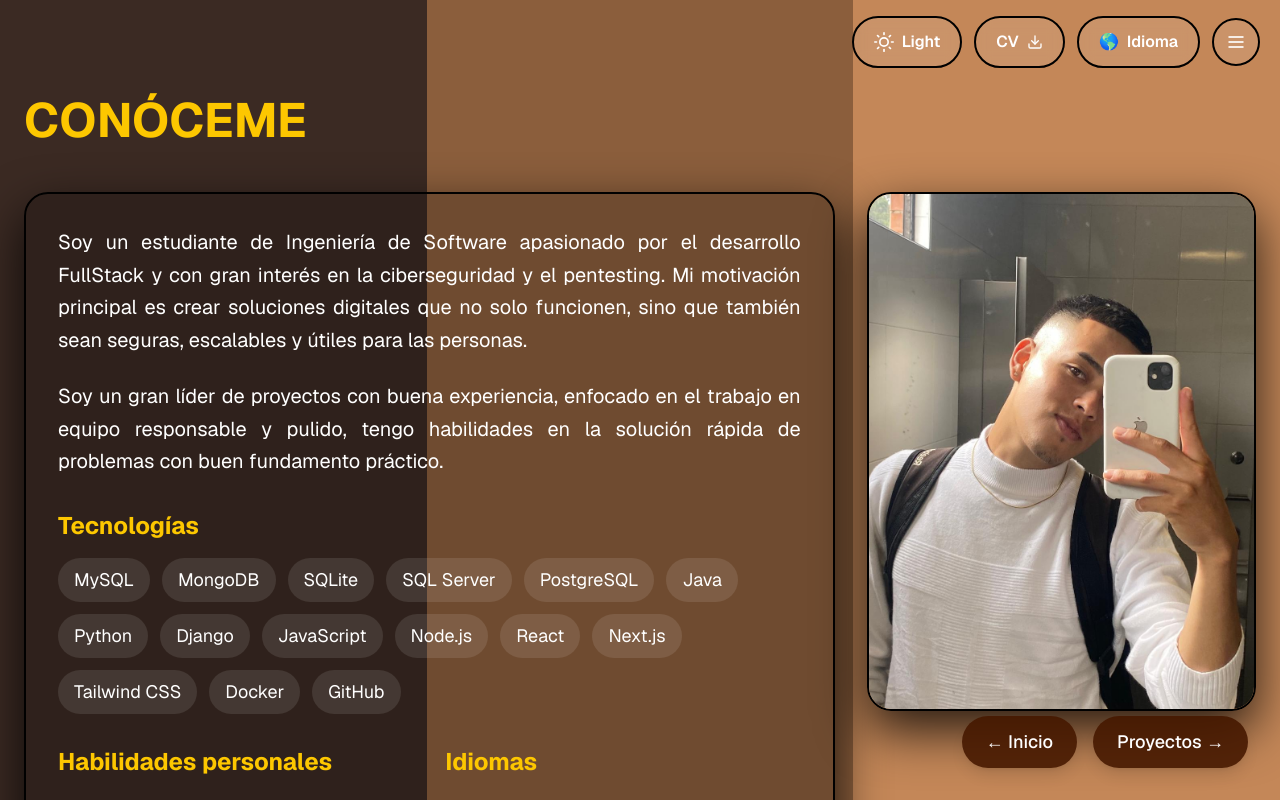
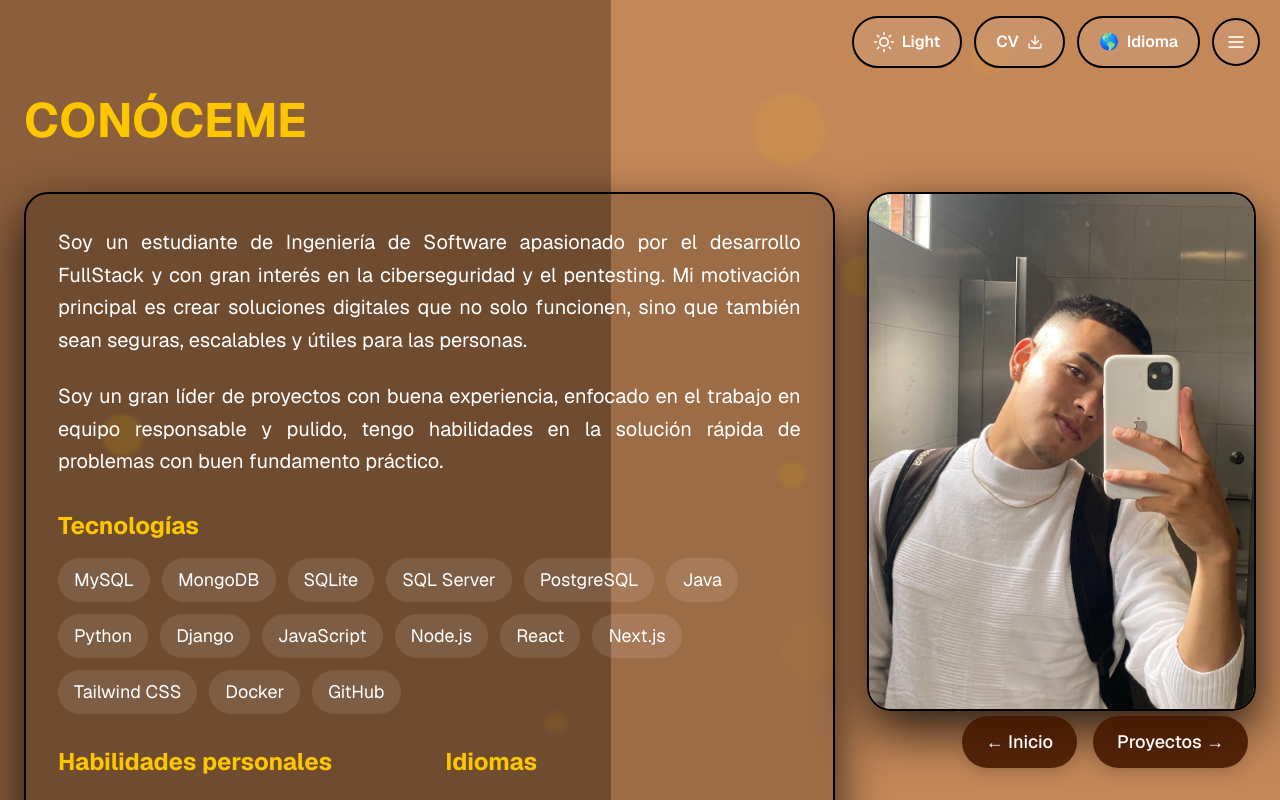
Before and after one commit to andresZam12/aZamb_portf, a Next.js app: page /about in a window 1280 px wide. Shown: the top 800 px of the page. Built offline with nearby package versions, Linux system fonts and the light colour scheme.

Commit message:
creando animaciones en las franjas con elementos flotantes que aportan diseño y esquema visual

```diff
--- a/src/app/(pages)/Hero/PortfolioHero.tsx
+++ b/src/app/(pages)/Hero/PortfolioHero.tsx
@@ -3,6 +3,7 @@
 import { useState, useEffect } from "react";
 import { useLang } from "../../providers/LanguageProvider";
 import Link from "next/link";
+import AnimatedBackground from "../../components/AnimatedBackground";
 
 // Diccionario de traducciones
 const translations = {
@@ -82,15 +83,8 @@ export default function PortfolioHero() {
 
   return (
     <div className="min-h-screen relative overflow-hidden">
-      {/* Fondo de 3 franjas */}
-      <span
-        aria-hidden
-        className={`absolute inset-0 -z-10 ${
-          isDark
-            ? "bg-[linear-gradient(to_right,#1a1a1a_0%,#1a1a1a_33.34%,#2d2d2d_33.34%,#2d2d2d_66.67%,#404040_66.67%,#404040_100%)]"
-            : "bg-[linear-gradient(to_right,#3b2a23_0%,#3b2a23_33.34%,#8b5e3c_33.34%,#8b5e3c_66.67%,#c48758_66.67%,#c48758_100%)]"
-        }`}
-      />
+      {/* Fondo animado con partículas */}
+      <AnimatedBackground isDark={isDark} />
 
       {/* Navegación principal - Responsive */}
       <nav className="fixed top-20 left-0 right-0 z-40 overflow-x-auto">
--- a/src/app/(pages)/about/page.tsx
+++ b/src/app/(pages)/about/page.tsx
@@ -2,6 +2,7 @@
 import { useEffect, useState } from "react";
 import Link from "next/link";
 import { useLang } from "../../providers/LanguageProvider";
+import AnimatedBackground from "../../components/AnimatedBackground";
 
 const TECHNOLOGIES = [
   "MySQL",
@@ -114,8 +115,8 @@ export default function AboutPage() {
 
   return (
     <div className="min-h-screen relative overflow-hidden">
-      {/* Fondo de 3 franjas */}
-      <span aria-hidden className={`absolute inset-0 -z-10 ${bgGradient}`} />
+      {/* Fondo animado con partículas flotantes */}
+      <AnimatedBackground isDark={isDark} />
 
       {/* Contenido principal */}
       <main className="container mx-auto px-6 pt-24 pb-20">
--- a/src/app/(pages)/contacts/page.tsx
+++ b/src/app/(pages)/contacts/page.tsx
@@ -2,6 +2,7 @@
 import { useEffect, useState } from "react";
 import { useLang } from "../../providers/LanguageProvider";
 import Link from "next/link";
+import AnimatedBackground from "../../components/AnimatedBackground";
 
 type Language = "es" | "en";
 
@@ -111,15 +112,8 @@ export default function ContactosPage() {
 
   return (
     <div className="min-h-screen relative overflow-hidden">
-      {/* Fondo en 3 franjas: cambia según tema */}
-      <span
-        aria-hidden
-        className={`absolute inset-0 -z-10 ${
-          isDark
-            ? "bg-[linear-gradient(to_right,#1a1a1a_0%,#1a1a1a_33.34%,#2d2d2d_33.34%,#2d2d2d_66.67%,#404040_66.67%,#404040_100%)]"
-            : "bg-[linear-gradient(to_right,#3b2a23_0%,#3b2a23_33.34%,#8b5e3c_33.34%,#8b5e3c_66.67%,#c48758_66.67%,#c48758_100%)]"
-        }`}
-      />
+      {/* Fondo animado con partículas flotantes */}
+      <AnimatedBackground isDark={isDark} />
 
       {/* HeaderControls (tema/idioma/menu) se muestran globalmente desde el layout */}
 
--- a/src/app/(pages)/experience/page.tsx
+++ b/src/app/(pages)/experience/page.tsx
@@ -2,6 +2,7 @@
 import { useEffect, useState } from "react";
 import { useLang } from "../../providers/LanguageProvider";
 import Link from "next/link";
+import AnimatedBackground from "../../components/AnimatedBackground";
 
 type Language = "es" | "en";
 
@@ -112,7 +113,7 @@ export default function ExperienciaPage() {
 
   return (
     <div className="min-h-screen relative overflow-hidden">
-      <span aria-hidden className={`absolute inset-0 -z-10 ${bgGradient}`} />
+      <AnimatedBackground isDark={isDark} />
 
       <main className="max-w-7xl mx-auto px-5 pt-20 md:pt-24 pb-24">
         <header className="mb-6 md:mb-10">
--- a/src/app/(pages)/projects/page.tsx
+++ b/src/app/(pages)/projects/page.tsx
@@ -3,6 +3,7 @@ import { useEffect, useState } from "react";
 import Image from "next/image";
 import Link from "next/link";
 import { useLang } from "../../providers/LanguageProvider";
+import AnimatedBackground from "../../components/AnimatedBackground";
 
 type Language = "es" | "en";
 
@@ -132,7 +133,7 @@ export default function ProjectsPage() {
 
   return (
     <div className="min-h-screen relative overflow-hidden">
-      <span aria-hidden className={`absolute inset-0 -z-10 ${bgGradient}`} />
+      <AnimatedBackground isDark={isDark} />
 
       <main className="container mx-auto px-4 md:px-6 pt-20 md:pt-24 pb-24">
         <h1 className="text-4xl md:text-5xl font-bold text-yellow-400 mb-8 md:mb-12">
--- a/src/app/(pages)/references/page.tsx
+++ b/src/app/(pages)/references/page.tsx
@@ -2,6 +2,7 @@
 import { useEffect, useState } from "react";
 import { useLang } from "../../providers/LanguageProvider";
 import Link from "next/link";
+import AnimatedBackground from "../../components/AnimatedBackground";
 
 type Lang = "es" | "en";
 
@@ -95,15 +96,8 @@ export default function ReferencesPage() {
 
   return (
     <div className="min-h-screen relative overflow-hidden">
-      {/* Fondo de 3 franjas */}
-      <span
-        aria-hidden
-        className={`absolute inset-0 -z-10 ${
-          isDark
-            ? "bg-[linear-gradient(to_right,#1a1a1a_0%,#1a1a1a_33.34%,#2d2d2d_33.34%,#2d2d2d_66.67%,#404040_66.67%,#404040_100%)]"
-            : "bg-[linear-gradient(to_right,#3b2a23_0%,#3b2a23_33.34%,#8b5e3c_33.34%,#8b5e3c_66.67%,#c48758_66.67%,#c48758_100%)]"
-        }`}
-      />
+      {/* Fondo animado con partículas flotantes */}
+      <AnimatedBackground isDark={isDark} />
 
       <main className="container mx-auto px-4 md:px-6 pt-20 md:pt-24 pb-24">
         <h1 className="text-4xl md:text-5xl font-bold text-yellow-400 mb-8 md:mb-12">
--- /dev/null
+++ b/src/app/components/AnimatedBackground.tsx
@@ -0,0 +1,54 @@
+"use client";
+
+interface AnimatedBackgroundProps {
+  isDark: boolean;
+}
+
+export default function AnimatedBackground({ isDark }: AnimatedBackgroundProps) {
+
+  const particles = Array.from({ length: 15 }, (_, i) => ({
+    id: i,
+    size: Math.random() * 60 + 20, // 20-80px
+    left: Math.random() * 100, // 0-100%
+    top: Math.random() * 100, // 0-100%
+    delay: Math.random() * 5, // 0-5s
+    duration: Math.random() * 15 + 15, // 15-30s
+    opacity: Math.random() * 0.15 + 0.05, // 0.05-0.2
+  }));
+
+  return (
+    <>
+      {/* Fondo de 3 franjas con gradiente animado sutil */}
+      <span
+        aria-hidden
+        className={`absolute inset-0 -z-10 animate-gradient-shift ${
+          isDark
+            ? "bg-[linear-gradient(to_right,#1a1a1a_0%,#1a1a1a_33.34%,#2d2d2d_33.34%,#2d2d2d_66.67%,#404040_66.67%,#404040_100%)]"
+            : "bg-[linear-gradient(to_right,#3b2a23_0%,#3b2a23_33.34%,#8b5e3c_33.34%,#8b5e3c_66.67%,#c48758_66.67%,#c48758_100%)]"
+        }`}
+      />
+
+      {/* Partículas flotantes */}
+      <div className="absolute inset-0 -z-9 overflow-hidden pointer-events-none">
+        {particles.map((particle) => (
+          <div
+            key={particle.id}
+            className={`absolute rounded-full animate-float ${
+              isDark ? "bg-white" : "bg-yellow-400"
+            }`}
+            style={{
+              width: `${particle.size}px`,
+              height: `${particle.size}px`,
+              left: `${particle.left}%`,
+              top: `${particle.top}%`,
+              opacity: particle.opacity,
+              animationDelay: `${particle.delay}s`,
+              animationDuration: `${particle.duration}s`,
+              filter: "blur(2px)",
+            }}
+          />
+        ))}
+      </div>
+    </>
+  );
+}
--- a/src/app/globals.css
+++ b/src/app/globals.css
@@ -48,3 +48,38 @@ body{
 .animate-fade-in {
   animation: fade-in 0.8s ease-out forwards;
 }
+
+/* Animación de partículas flotantes */
+@keyframes float {
+  0%, 100% {
+    transform: translate(0, 0) rotate(0deg);
+  }
+  25% {
+    transform: translate(20px, -30px) rotate(90deg);
+  }
+  50% {
+    transform: translate(-15px, -60px) rotate(180deg);
+  }
+  75% {
+    transform: translate(-25px, -30px) rotate(270deg);
+  }
+}
+
+.animate-float {
+  animation: float linear infinite;
+}
+
+/* Gradiente sutil animado */
+@keyframes gradient-shift {
+  0%, 100% {
+    background-position: 0% 50%;
+  }
+  50% {
+    background-position: 100% 50%;
+  }
+}
+
+.animate-gradient-shift {
+  background-size: 200% 100%;
+  animation: gradient-shift 20s ease infinite;
+}
```
